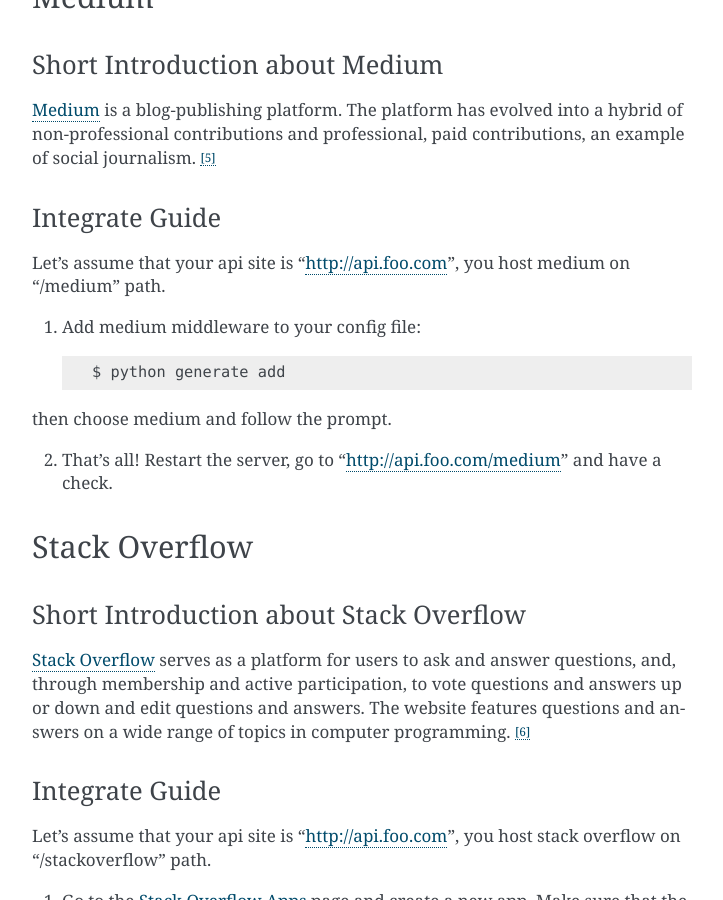
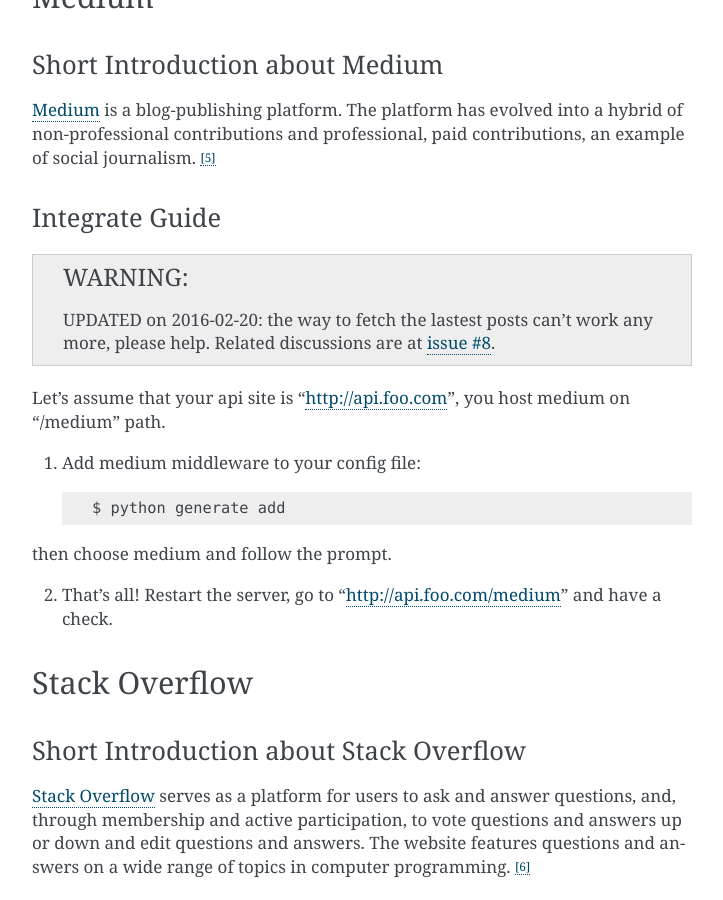
Before and after one commit to lord63/me-api, a Sphinx documentation site: the page built from docs/integrate.rst, in a window 1280 px wide and 900 px high, scrolled down 2783 px. Shown: the whole window, without its empty margins (388-1111 px from the left). Built offline with Sphinx 7.4.7, drawn with Linux system fonts in a browser that asks for light colours.

Commit message:
Add warning: the medium middleware can't work

```diff
--- a/docs/integrate.rst
+++ b/docs/integrate.rst
@@ -144,6 +144,11 @@ example of social journalism. [5]_
 Integrate Guide
 ^^^^^^^^^^^^^^^
 
+.. admonition:: WARNING
+
+   UPDATED on 2016-02-20: the way to fetch the lastest posts can't work any more,
+   please help. Related discussions are at `issue #8`_.
+
 Let's assume that your api site is "http://api.foo.com", you host medium on
 "/medium" path.
 
@@ -236,6 +241,7 @@ then choose twitter and input the data.
 .. [4] https://keybase.io/
 .. _Medium: https://medium.com/
 .. [5] https://en.wikipedia.org/wiki/Medium_%28service%29
+.. _`issue #8`: https://github.com/lord63/me-api/issues/8
 .. _`Stack Overflow`: http://stackoverflow.com/
 .. [6] https://en.wikipedia.org/wiki/Stack_Overflow
 .. _`Stack Overflow Apps`: http://stackapps.com/apps/oauth/register
```
